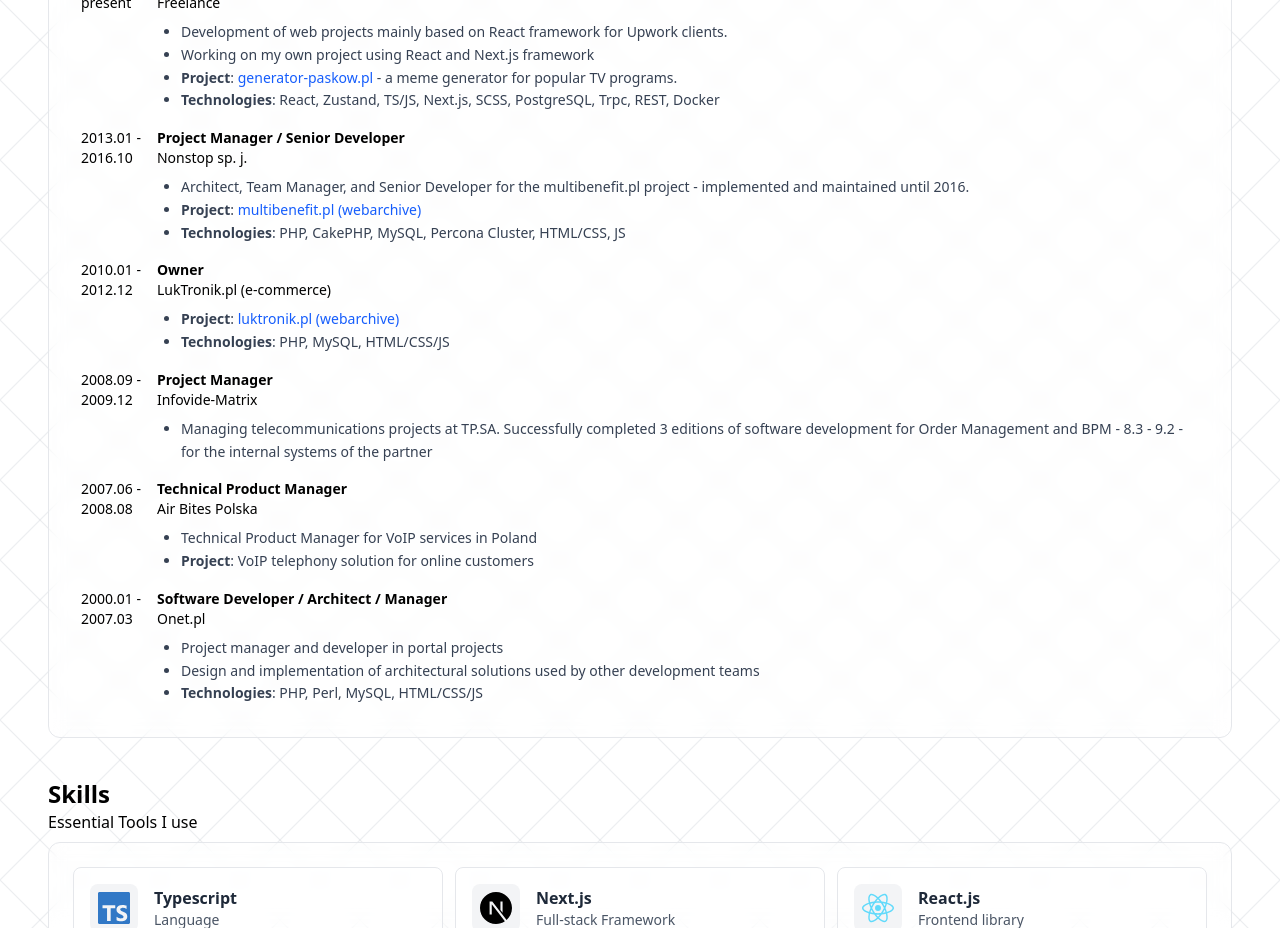
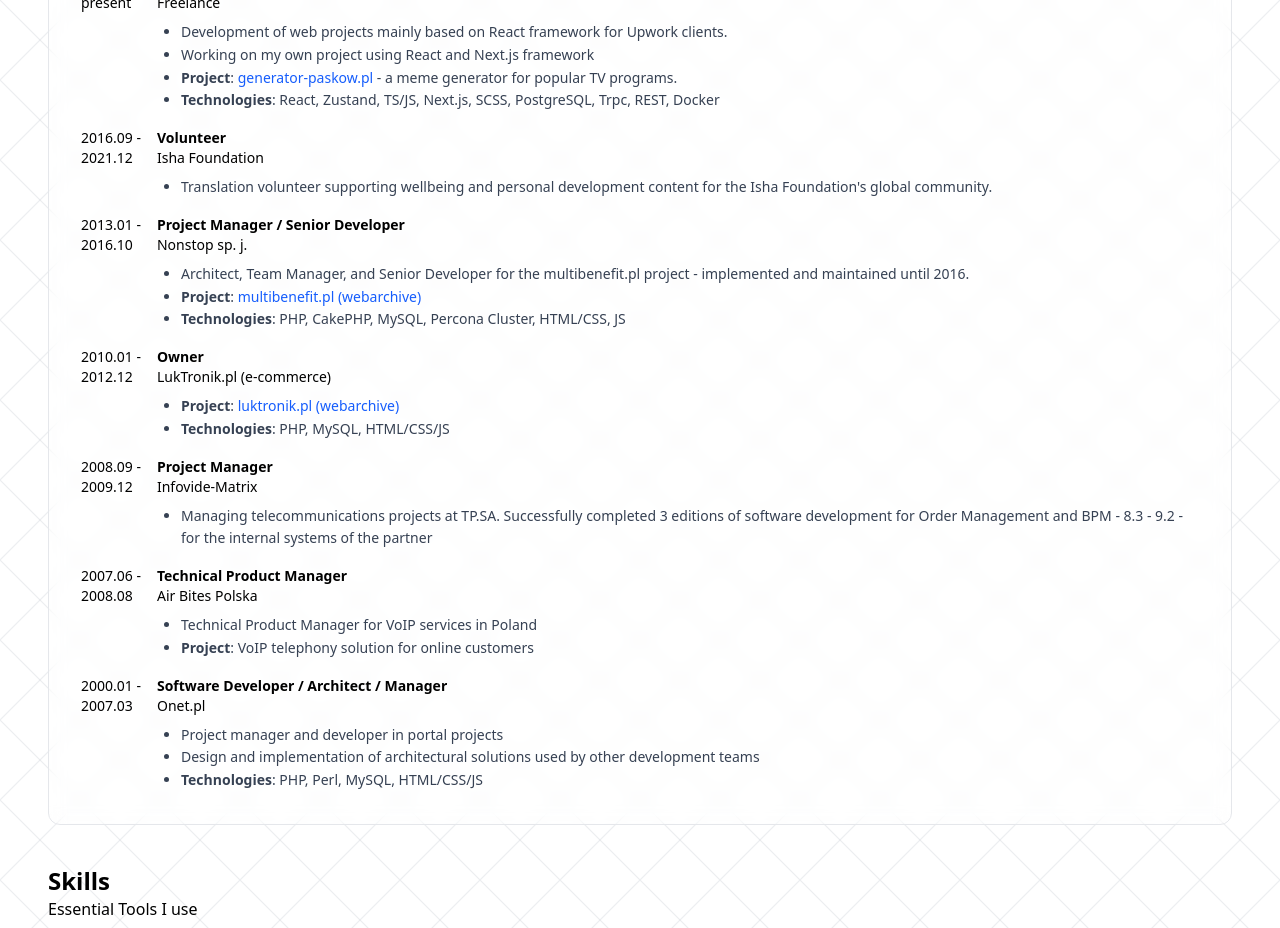
Before and after one commit to rlukawski/personal-website, a React (Vite) app: page / in a window 1280 px wide. Shown: the part 1040-1968 px from the top of the page. Built offline with nearby package versions, Linux system fonts and the light colour scheme.

Commit message:
Update experience

```diff
--- a/src/components/Experience.tsx
+++ b/src/components/Experience.tsx
@@ -47,6 +47,16 @@
     ),
     technologies:
       "React, Zustand, TS/JS, Next.js, SCSS, PostgreSQL, Trpc, REST, Docker",
+  },
+
+  {
+    startDate: "2016.09",
+    endDate: "2021.12",
+    title: "Volunteer",
+    company: "Isha Foundation",
+    descriptions: [
+      "Translation volunteer supporting wellbeing and personal development content for the Isha Foundation's global community.",
+    ],
   },
   {
     startDate: "2013.01",
```
